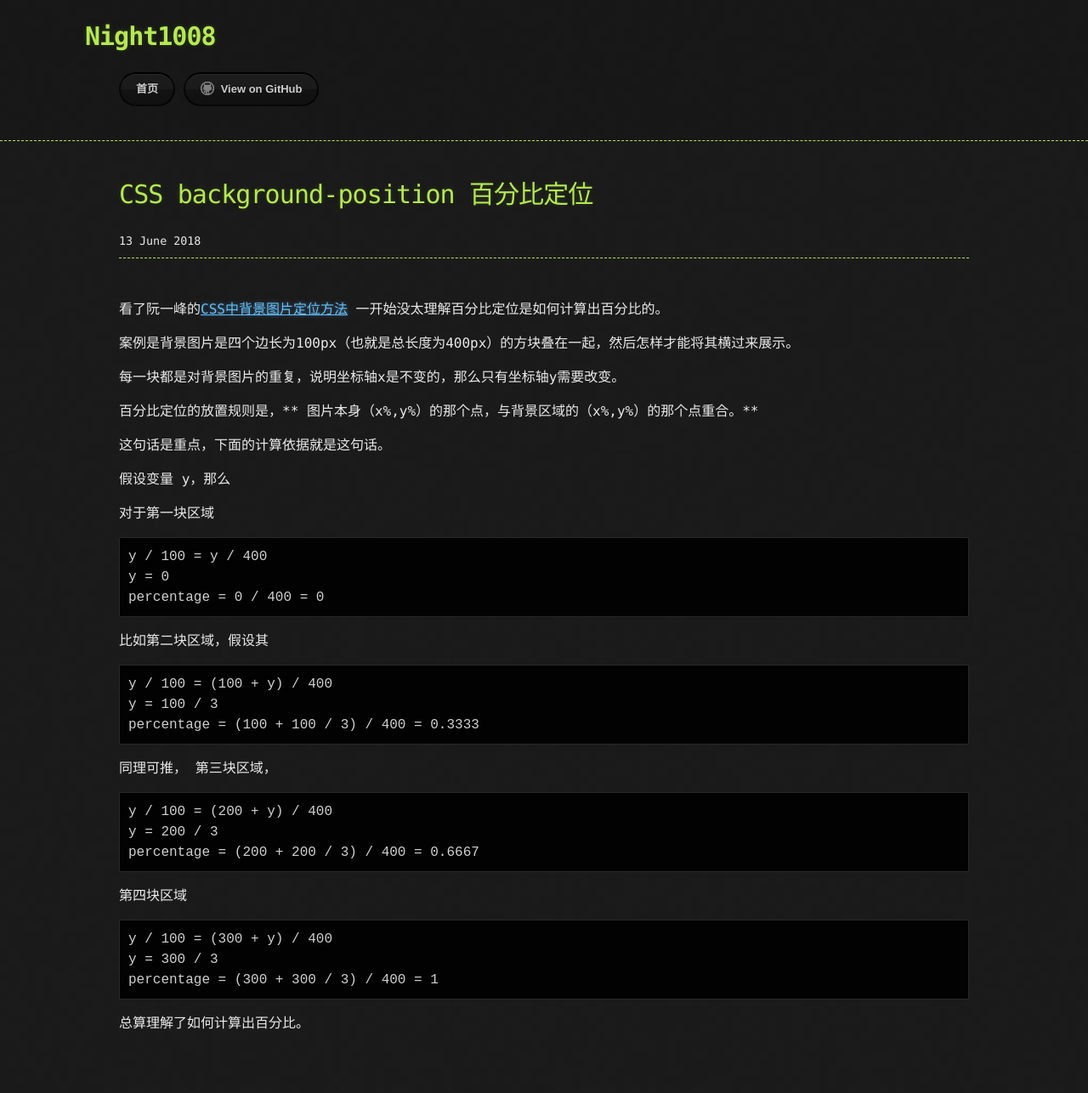
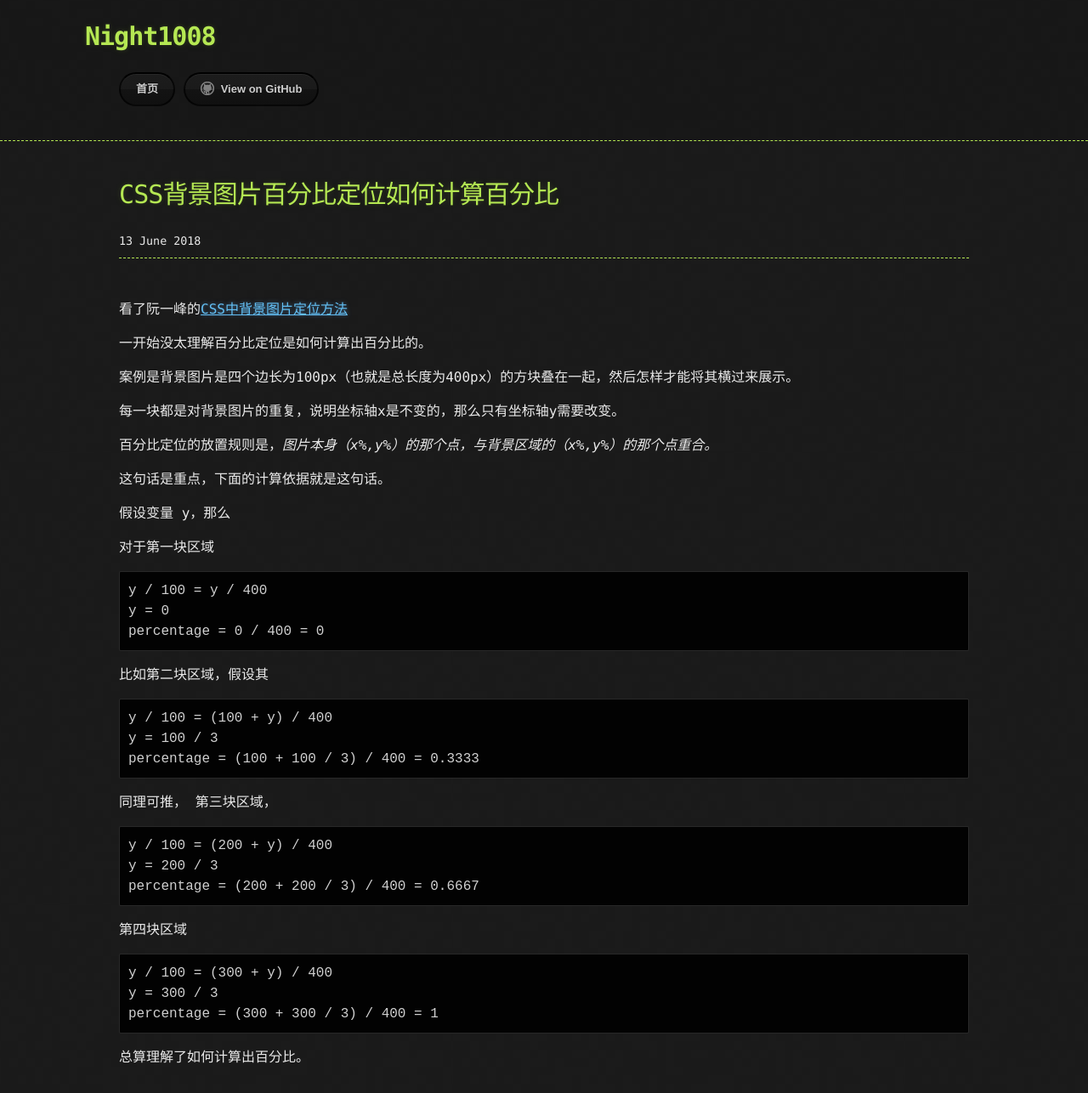
Before and after one commit to night1008/night1008.github.io, a Jekyll site: the page built from _posts/2018-06-13-css-background-position-percentage.md, in a window 1280 px wide. Shown: the whole page at 85% size. Built offline with Jekyll 4.4.1, drawn with Linux system fonts in a browser that asks for light colours; comment, search, counter and statistics services are not loaded; the repository's description, which GitHub fills in, is left out; before the commit the page ends 1246 px from its top, so only the background shows below that.

Commit message:
update post

```diff
--- a/_posts/2018-06-13-css-background-position-percentage.md
+++ b/_posts/2018-06-13-css-background-position-percentage.md
@@ -1,19 +1,20 @@
 ---
 layout: post
 keywords: css, background-position, percentage, 百分比定位
-description: CSS background-position percentage, CSS背景图片的百分比定位
-title: CSS background-position 百分比定位
+description: CSS background-position percentage, CSS背景图片百分比定位如何计算百分比
+title: CSS背景图片百分比定位如何计算百分比
 comments: true
 ---
 
 看了阮一峰的[CSS中背景图片定位方法](http://www.ruanyifeng.com/blog/2008/05/css_background_image_positioning.html)
+
 一开始没太理解百分比定位是如何计算出百分比的。
 
 案例是背景图片是四个边长为100px（也就是总长度为400px）的方块叠在一起，然后怎样才能将其横过来展示。
 
 每一块都是对背景图片的重复，说明坐标轴x是不变的，那么只有坐标轴y需要改变。
 
-百分比定位的放置规则是，** 图片本身（x%,y%）的那个点，与背景区域的（x%,y%）的那个点重合。**
+百分比定位的放置规则是，*图片本身（x%,y%）的那个点，与背景区域的（x%,y%）的那个点重合。*
 
 这句话是重点，下面的计算依据就是这句话。
 
```
